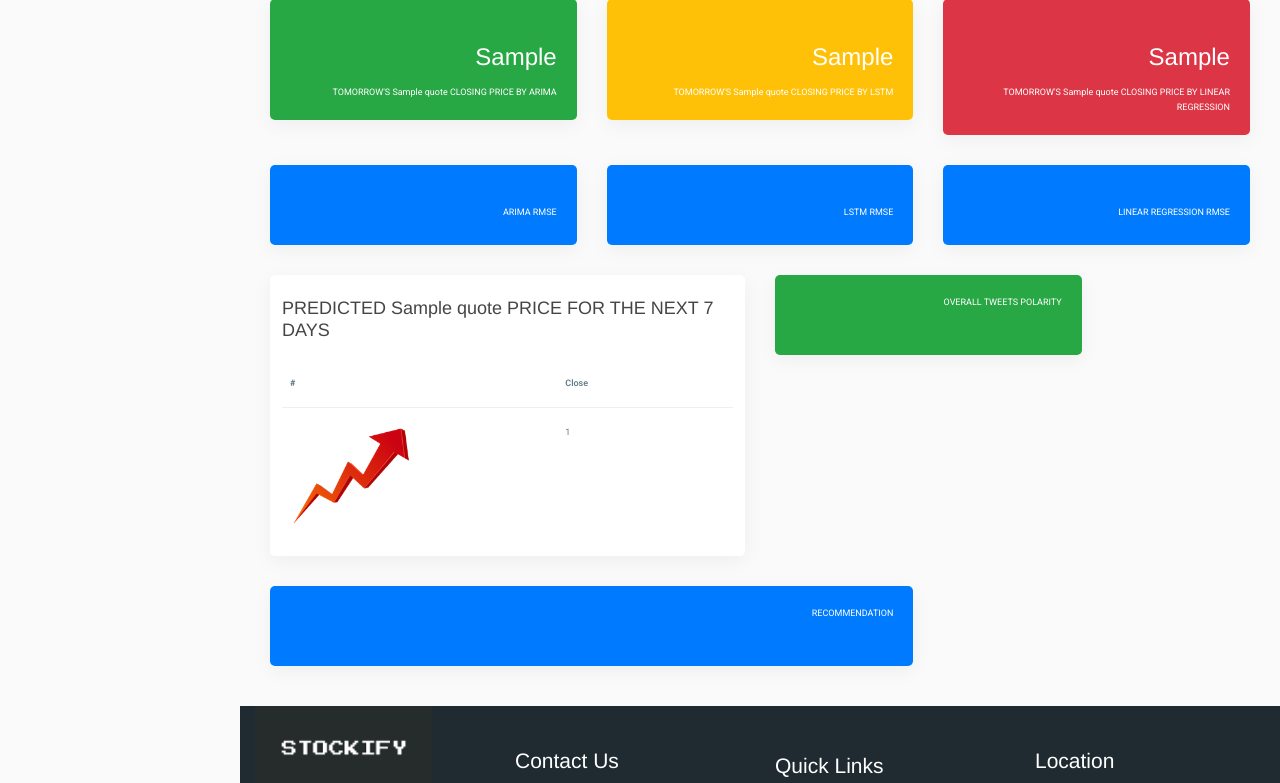
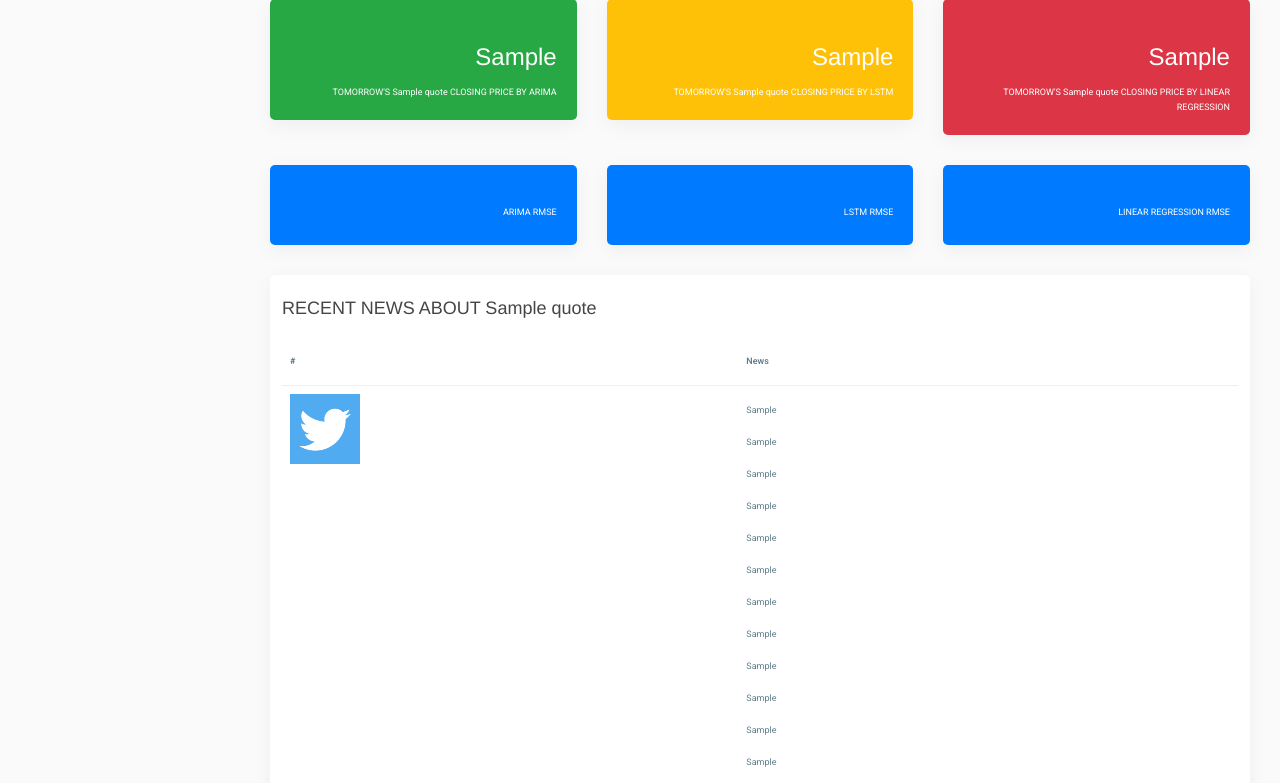
Before and after one commit to swaisamantaray/stockify, a Flask app: template templates/results.html in a window 1280 px wide; the page is wider, and only the part inside the window is pictured. Shown: the part 1226-2009 px from the top of that part. Run offline with Flask 2, Linux system fonts and the light colour scheme; the template is opened without the code that fills it: most values are stand-ins (such as "Sample title", 1, 10 or a date in 2020); parts of the project's set-up code (start-up, migrations or seed data) failed here and were passed over; some libraries are stand-ins or nearby versions; some web fonts are replaced.

Commit message:
Update results.html

```diff
--- a/templates/results.html
+++ b/templates/results.html
@@ -322,10 +322,10 @@
                         </div>
                     </div>
                     <!-- /# column -->
-                    <!-- <div class="col-lg-12">
+                    <div class="col-lg-12">
                         <div class="card">
                             <div class="card-title">
-                                <h4>RECENT TWEETS AND NEWS ABOUT {{quote}} </h4>
+                                <h4>RECENT NEWS ABOUT {{quote}} </h4>
                             </div>
                             <div class="card-body">
                                 <div class="table-responsive">
@@ -333,7 +333,7 @@
                                         <thead>
                                             <tr>
                                                 <th>#</th>
-                                                <th>Tweets</th>
+                                                <th>News</th>
                                                 <th></th>
                                                 <th></th>
                                                 <th></th>
@@ -344,10 +344,12 @@
                                             <tr>
                                                 <td>
                                                     <div class="round-img">
-                                                        <a href="https://twitter.com/"><img style="padding: 0px,0px,0px,0px;width:70px;height: 70px;" src="{{url_for('static', filename='twitter-logo.png')}}" alt=""></a>
+                                                        <a href="https://worldnewsapi.com/"><img style="padding: 0px,0px,0px,0px;width:70px;height: 70px;" src="{{url_for('static', filename='twitter-logo.png')}}" alt=""></a>
                                                     </div>
                                                 </td>
-
+                                                <td>{% for i in range(0,12) %}
+                                                    {{tw_list[i]}}<br>
+                                                    {% endfor %}</td>
                                                 <td><span></span></td>
                                                 <td><span></span></td>
                                                 <td><span class="badge badge-success"></span></td>
@@ -368,7 +370,7 @@
                                 <img src="{{url_for('static', filename='SA.png')}}" />
                             </div>
                         </div>
-                    </div> -->
+                    </div>
                     <div class="col-lg-6">
                         <div class="card">
                             <div class="card-title">
@@ -418,7 +420,7 @@
                                     <span><i class="ti-location-pin f-s-40"></i></span>
                                 </div>
                                 <div class="media-body media-text-right">
-                                    <p class="m-b-0 text-white">OVERALL TWEETS POLARITY</p>
+                                    <p class="m-b-0 text-white">OVERALL NEWS POLARITY</p>
                                 </div>
                             </div>
                         </div>
@@ -430,7 +432,7 @@
                                     <span><i class="ti-comment f-s-40"></i></span>
                                 </div>
                                 <div class="media-body media-text-right">
-                                    <!-- <h2 class="color-white text-white" style="text-align: left;">According to the ML Predictions & Sentiment Analysis of the Tweets, a in {{quote}} stock is expected => </h2> -->
+                                    <h2 class="color-white text-white" style="text-align: left;">According to the ML Predictions & Sentiment Analysis of the News, a {{idea}} in {{quote}} stock is expected is  {{decision}} </h2>
                                     <p class="m-b-0 text-white">RECOMMENDATION</p>
                                 </div>
                             </div>
```
